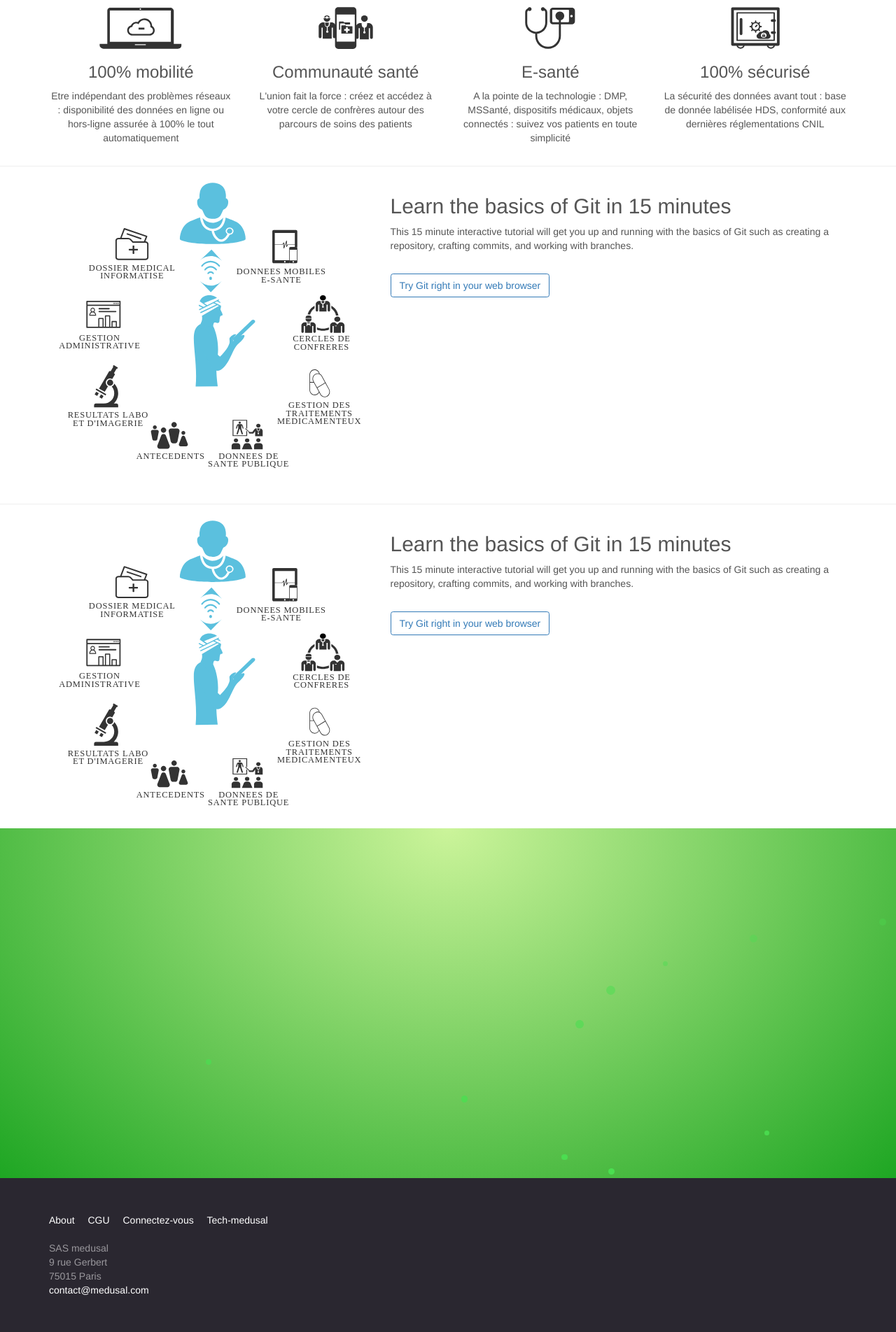
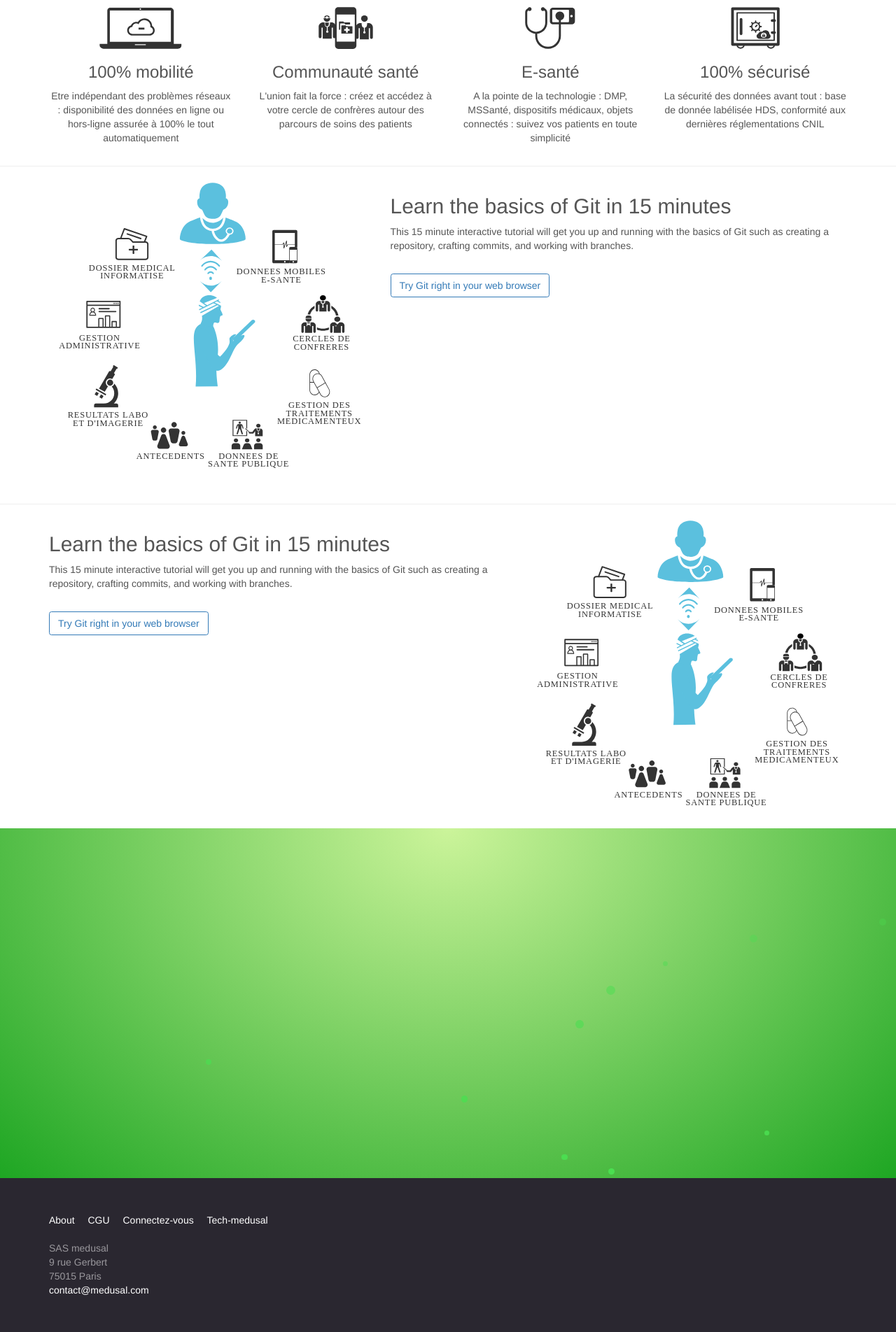
Before and after one commit to medusal/medusal.github.io, a Jekyll site: the page built from index.html, in a window 1280 px wide. Shown: the part 796-2700 px from the top of the page at 70% size. Built offline with Jekyll 4.4.1, drawn with Linux system fonts in a browser that asks for light colours.

Commit message:
Update index.html

```diff
--- a/index.html
+++ b/index.html
@@ -68,12 +68,9 @@ layout: home
         </div>
       </div>
     </div>
-  <hr/>
+    <hr/>
     <div class="container learn-git">
       <div class="row">
-        <div class="col-xs-12 col-md-5">
-          <img src="css/img/home/central-medusal-fr-transp.svg" alt="" style="width:100%">
-        </div>
         <div class="col-xs-12 col-md-7">
           <h2 class="display-heading-2">Learn the basics of Git in 15 minutes</h2>
           <p>This 15 minute interactive tutorial will get you up and running with the basics of Git such as creating a repository, crafting commits, and working with branches.</p>
@@ -84,6 +81,10 @@ layout: home
             </a>
           </p>
         </div>
+        <div class="col-xs-12 col-md-5">
+          <img src="css/img/home/central-medusal-fr-transp.svg" alt="" style="width:100%">
+
+        </div>
       </div>
     </div>
   </section>
```
